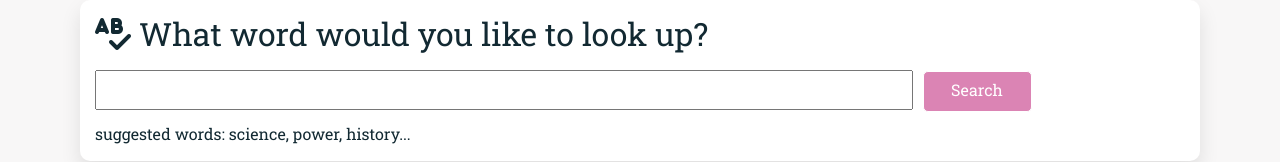
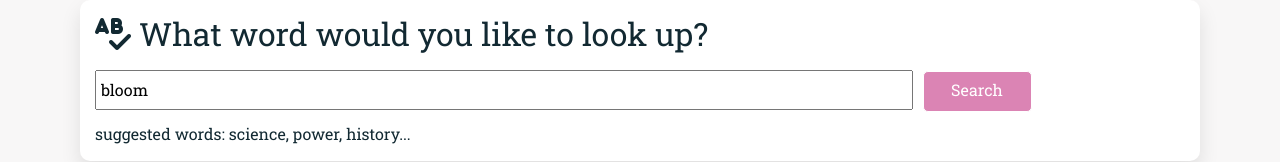
Before and after one commit to suicide-music/dictionary-react, a React (Create React App) app: page / in a window 1280 px wide. Shown: the part 128-290 px from the top of the page. Built offline with nearby package versions, Linux system fonts and the light colour scheme; no server answers.

Commit message:
Added default value for the form

```diff
--- a/src/Dictionary.js
+++ b/src/Dictionary.js
@@ -40,7 +40,12 @@ export default function Dictionary(props) {
             look up?
           </h2>
           <form onSubmit={handleSubmit}>
-            <input type="search" id="search-form" onChange={handleWordChange} />
+            <input
+              type="search"
+              id="search-form"
+              onChange={handleWordChange}
+              defaultValue={props.defaultWord}
+            />
             <input
               type="submit"
               id="search-button"
```
